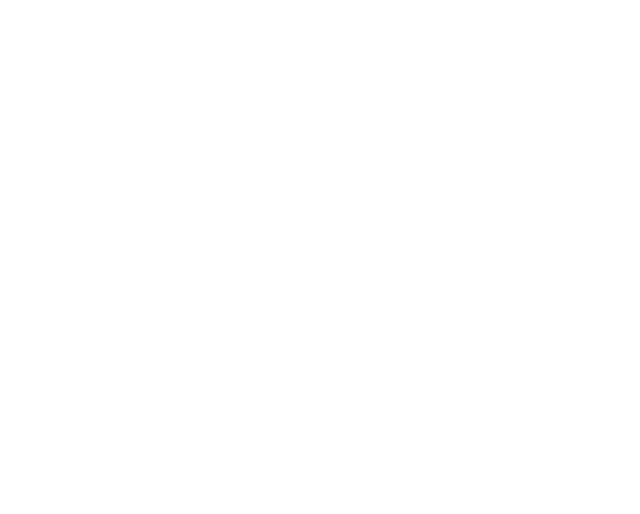
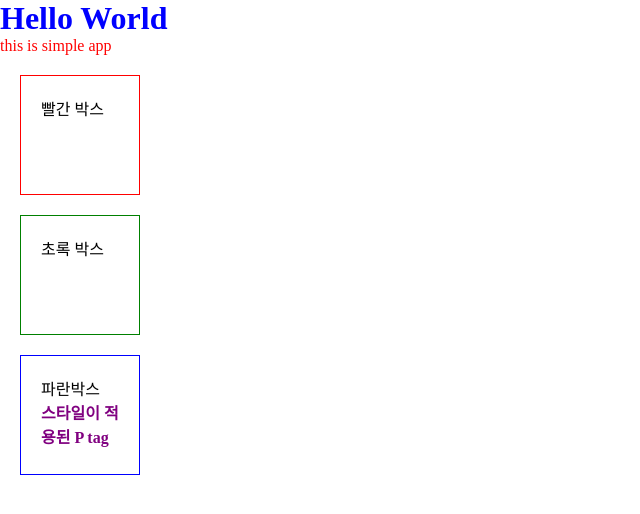
Before and after one commit to yuna-c/react, a React (Vite) app: page / in a window 1280 px wide. Shown: the top 514 px of the page, without its empty margins (0-640 px from the left). Built offline with nearby package versions, Linux system fonts and the light colour scheme.

Commit message:
📝 add : styled-component(Css-in-Js)

```diff
--- a/package.json
+++ b/package.json
@@ -12,7 +12,7 @@
   "dependencies": {
     "react": "^18.3.1",
     "react-dom": "^18.3.1",
-    "sass": "^1.77.8"
+    "styled-components": "^6.1.12"
   },
   "devDependencies": {
     "@eslint/js": "^9.8.0",
--- a/src/App.jsx
+++ b/src/App.jsx
@@ -1,7 +1,41 @@
 import './styles/App.css';
+import styled from 'styled-components';
 
+// https://npmtrends.com/
+// https://styled-components.com/
+
+// 🌞🌞🌞🌞🌞
+// yarn add styled-components
+// 확장자 Styled-Components Extractor 설치
+
+// 이점 : 조건부 스타일링 가능(if/삼항연산자/switch)
+const StBox = styled.div`
+  width: 120px;
+  height: 120px;
+  border: 1px solid ${(props) => props.borderColor}; // 4.부모 컴포넌트에서 보낸 props를 받아 사용
+  margin: 20px;
+  padding: 20px;
+`;
+
+const Stp = styled.p`
+  color: purple;
+  font-weight: 700;
+`;
 const App = () => {
-  return <></>;
+  return (
+    <>
+      <h1 style={{ color: 'blue' }}>Hello World</h1> {/* style 객체 key:value pair */}
+      <p className='sample'>this is simple app</p> {/* style class */}
+      {/* 2. 위에서 만든 styled-components를 사용 */}
+      {/* 3. props를 통해 borderColor라는 값을 전달 */}
+      <StBox borderColor='red'>빨간 박스</StBox>
+      <StBox borderColor='green'>초록 박스</StBox>
+      <StBox borderColor='blue'>
+        파란박스
+        <Stp>스타일이 적용된 P tag</Stp>
+      </StBox>
+    </>
+  );
 };
 
 export default App;
--- a/src/styles/App.css
+++ b/src/styles/App.css
@@ -0,0 +1,3 @@
+.sample {
+  color: red;
+}
```
Also changed, not shown: 2 other files (tests, documents, lock files or other folders).
